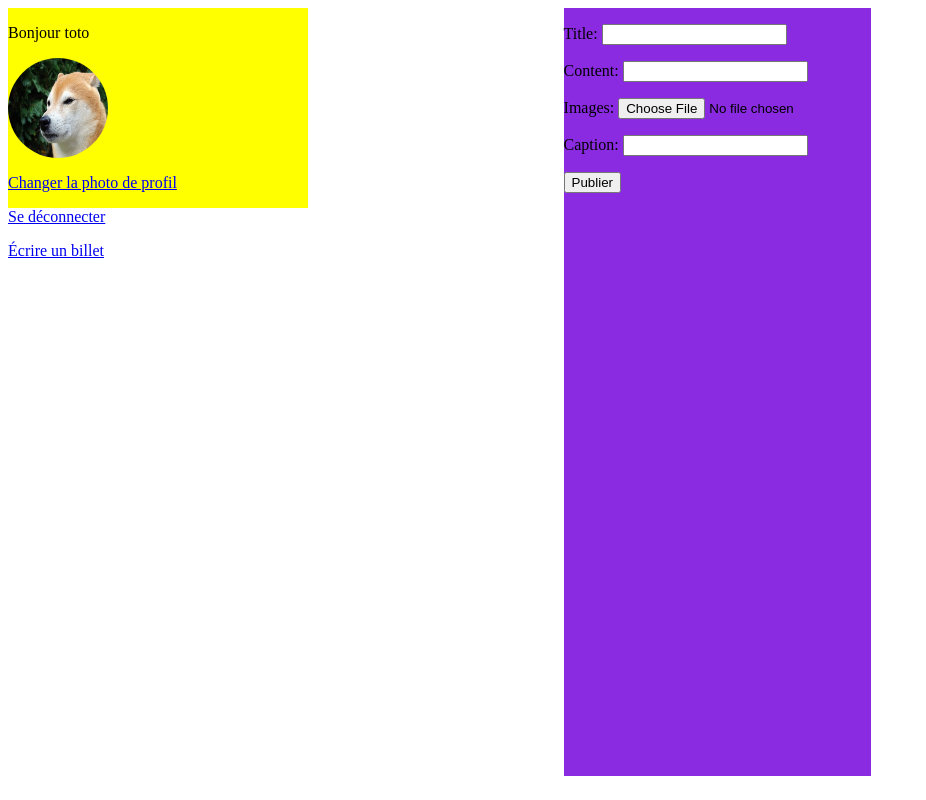
After one commit to Eyery21/my_library, a Django app: page /blog/create in a window 1280 px wide. The commit adds this page. Shown: the whole page, without its empty margins (0-926 px from the left). Run offline with Django 4.2, Linux system fonts and the light colour scheme; a user stored in the database is signed in.

Commit message:
Crud billet

```diff
--- a/authentication/models.py
+++ b/authentication/models.py
@@ -14,5 +14,5 @@ class User(AbstractUser):
     )
 
 
-    profile_photo = models.ImageField()
+    profile_photo = models.ImageField(verbose_name='photo de profil')
     role = models.CharField(max_length=30, choices=ROLE_CHOICES)
--- a/blog/forms.py
+++ b/blog/forms.py
@@ -13,3 +13,10 @@ class UploadProfilePhotoForm(forms.ModelForm):
     class Meta:
         model = models.Photo
         fields = ['images', 'caption']
+
+
+
+class BlogForm(forms.ModelForm):
+    class Meta:
+        model = models.Blog
+        fields = ['title', 'content']
--- /dev/null
+++ b/blog/static/style.css
@@ -0,0 +1,30 @@
+
+body {
+display: flex;
+}
+
+.post {
+    display: flex;
+    margin: 10%;
+    width: 400px;
+    height: 400px;
+    border: 1px solid black;
+    overflow: hidden;
+}
+
+.navbar {
+    background-color: yellow;
+    width: 300px;
+    height: 200px;
+    position: fixed;
+}
+
+.avatar {
+    border-radius: 50%;
+    width: 100px;
+    height: 100px;
+}
+.container {
+    margin-left: 400px;
+    background-color: blueviolet;
+}
--- /dev/null
+++ b/blog/templates/blog/create_blog_post.html
@@ -0,0 +1,10 @@
+{% extends 'base.html' %}
+{% block content %}
+    <h2>Écrire un billet</h2>
+    <form  class="container" method="post" enctype="multipart/form-data">
+        {{ blog_form.as_p }}
+        {{ photo_form.as_p }}
+        {% csrf_token %}
+        <button type="submit" >Publier</button>
+    </form>
+{% endblock content %}
--- a/blog/templates/blog/home.html
+++ b/blog/templates/blog/home.html
@@ -1,8 +1,8 @@
 {% extends 'base.html' %}
 
 {% block content %}
-    <h2>Photos</h2>
-    <div class="grid-container container">
+<div class="grid-container container">
+        <h2>Photos</h2>
         {% for photo in photos %}
             <div class="post">
                 <img src="{{ photo.images.url }}">
--- a/blog/views.py
+++ b/blog/views.py
@@ -41,3 +41,25 @@ def upload_profile_photo(request):
             photo.save()
             return redirect('home')
     return render(request, 'blog/Profile.html', context={'form': form})
+
+@login_required
+def blog_and_photo_upload(request):
+    blog_form = forms.BlogForm()
+    photo_form = forms.PhotoForm()
+    if request.method == 'POST':
+        blog_form = forms.BlogForm(request.POST)
+        photo_form = forms.PhotoForm(request.POST, request.FILES)
+        if all([blog_form.is_valid(), photo_form.is_valid()]):
+            photo = photo_form.save(commit=False)
+            photo.uploader = request.user
+            photo.save()
+            blog = blog_form.save(commit=False)
+            blog.author = request.user
+            blog.photo = photo
+            blog.save()
+            return redirect('home')
+    context = {
+        'blog_form': blog_form,
+        'photo_form': photo_form,
+        }
+    return render(request, 'blog/create_blog_post.html', context=context)
--- a/my_library/urls.py
+++ b/my_library/urls.py
@@ -12,12 +12,16 @@ import blog.views
 
 urlpatterns = [
     path('admin/', admin.site.urls),
-    path('login/', authentication.views.login_page, name='login'),
-    path('logout', authentication.views.logout_user, name='logout'),
-    path('signup/', authentication.views.signup_page, name='signup'),
+    path('signup/', authentication.views.signup_page, name='signup'),# s'inscrire
+    path('login/', authentication.views.login_page, name='login'),# se connecter
+    path('logout', authentication.views.logout_user, name='logout'),# se déconnecter
 
-    path('home/', blog.views.home, name='home'),
-    path('photo/upload/', blog.views.photo_upload, name='photo_upload'),
+    path('home/', blog.views.home, name='home'),# si ont est connecter
+    path('photo/upload/', blog.views.photo_upload, name='photo_upload'),# page pour ajouter une photo de profile
+    path('profile-photo/upload', authentication.views.upload_profile_photo,
+         name='upload_profile_photo'),# page pour changer photo de profile
+
+    path('blog/create', blog.views.blog_and_photo_upload, name='blog_create'),
 
 ]
 
--- a/static/style.css
+++ /dev/null
@@ -1,3 +0,0 @@
-* {
-    background-color: green;
-}
--- a/templates/base.html
+++ b/templates/base.html
@@ -7,25 +7,27 @@
 
     </head>
     <body>
-        <h1>FotoBlog</h1>
-        <p>Vous êtes connecté en tant que {{ request.user }}.<a href="{% url 'logout' %}">Se déconnecter</a></p>
-        <a href="{% url 'signup' %}">s'inscrire</a>
         <div class="navbar">
 
             {% if user.is_authenticated %}
-            <!-- <p>Bonjour {{user}}</p>
+            <p>Bonjour {{user}}</p>
             {% if user.profile_photo %}
-                <img class="avatar" src="{{ user.profile_photo.url }}">
+            <img class="avatar" src="{{ user.profile_photo.url }}">
             {% else %}
-                <img class="avatar" src="{% static 'blog/profil-default.webp'}">
-            {% endif %}         -->
+            <img class="avatar" src="{% static 'user/profil_default.jpg' %}">
+            {% endif %}
+            <p><a href="{% url 'upload_profile_photo' %}">Changer la photo de profil</a></p>
+            <a href="{% url 'logout' %}">Se déconnecter</a>
+            <p><a href="{% url 'blog_create' %}">Écrire un billet</a></p>
+
+
         </div>
+        {% endif %}
         <div class="main">
 
         </div>
         {% block content %}{% endblock content %}
 
 
-    {% endif %}
     </body>
 </html>
```
Also changed, not shown: authentication/forms.py (+8 -0 lines), authentication/templates/authentication/upload_profile_photo.html (added, +9 -0 lines), authentication/views.py (+10 -0 lines), blog/templates/blog/Profile.html (deleted), db.sqlite3, media/Casque-Apple-AirPods-Max-a-reduction-de-bruit-active-Gris-sideral.jpg (added), media/sena-kobayakawa-45cea373-96e2-40ec-8e09-a477c8fc12e-resize-750.jpeg (added), media/tengen-toppa-gurren-lagann-art-simon-ochki-vzgliad-paren-ani.jpg (added), static/user/profil_default.jpg (added).
